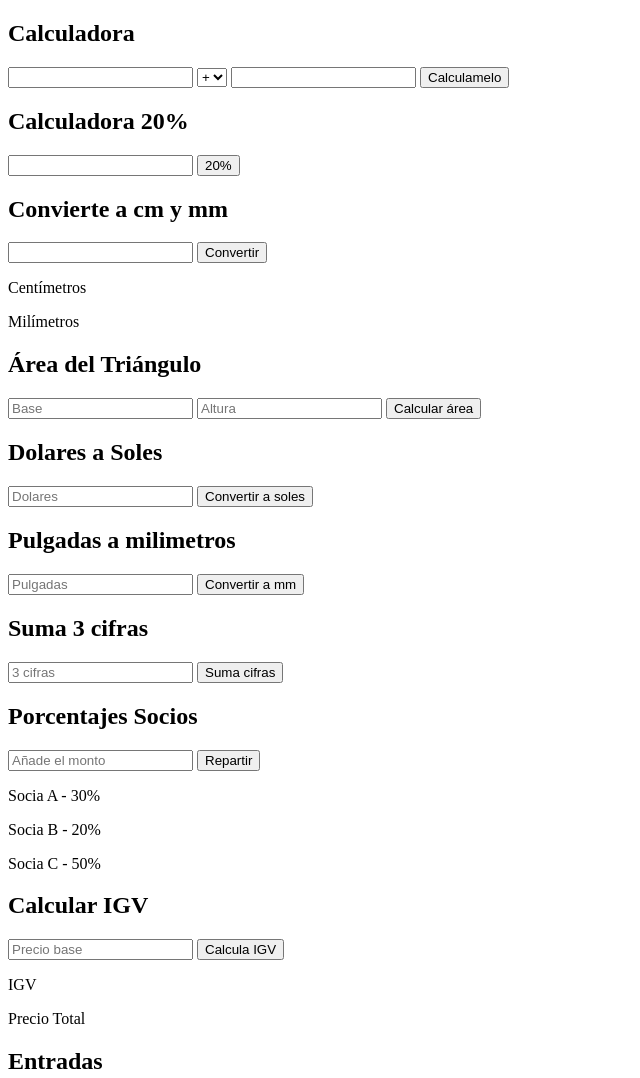
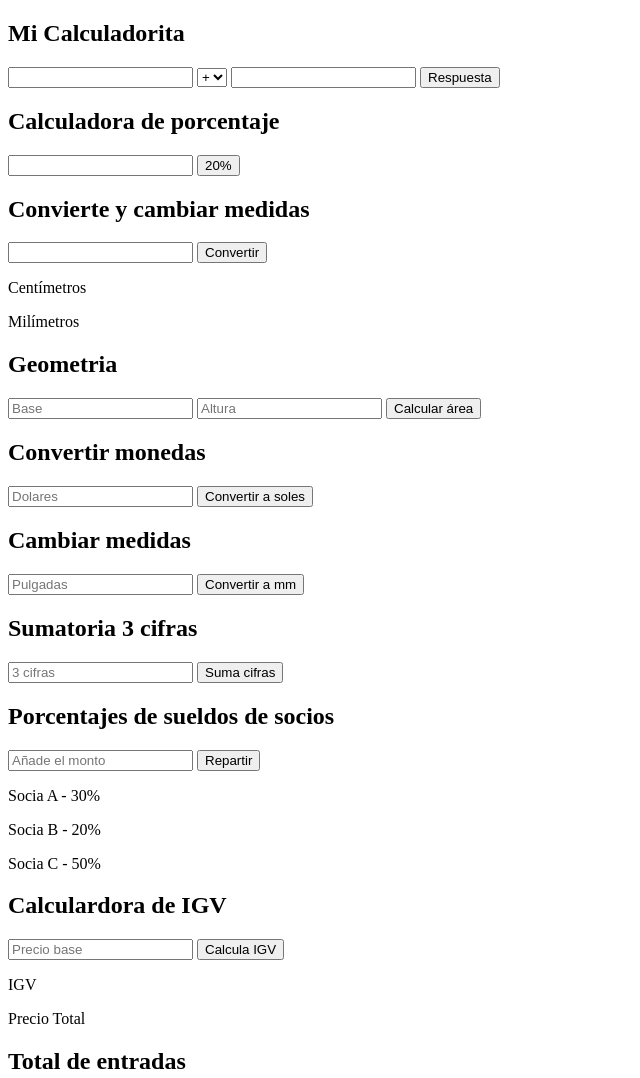
Before and after one commit to Jeleyka15/javascript_, a plain HTML site: page reto13.html in a window 1280 px wide. Shown: the top 1078 px of the page, without its empty margins (0-640 px from the left). Drawn offline with Linux system fonts and the light colour scheme.

Commit message:
cambien mis nombres
xd

```diff
--- a/reto13.html
+++ b/reto13.html
@@ -9,7 +9,7 @@
 </head>
 <body>
     <section>
-        <h1>Calculadora</h1>
+        <h1>Mi Calculadorita</h1>
         <form action="">
             <input id="valor1" type="number">
             <select id="selector" name="select">
@@ -19,13 +19,13 @@
                 <option value="division">/</option>
             </select>
             <input id="valor2" type="number">
-            <input type="button" id="btn_calculator" value="Calculamelo" onclick="calculamelo();"></input>
+            <input type="button" id="btn_calculator" value="Respuesta" onclick="(calculamelo);"></input>
             <div id="resultado1"></div>
         </form>
     </section>
 
     <section>
-        <h1>Calculadora 20%</h1>
+        <h1>Calculadora de porcentaje</h1>
         <form action="">
             <input id="valor20" type="number">
 
@@ -35,7 +35,7 @@
     </section>
 
     <section>
-        <h1>Convierte a cm y mm</h1>
+        <h1>Convierte y cambiar medidas</h1>
         <form action="">
             <input id="valormm" type="number">
 
@@ -48,7 +48,7 @@
     </section>
 
     <section>
-        <h1>Área del Triángulo</h1>
+        <h1>Geometria</h1>
         <form action="">
             <input id="valor_b" type="number" placeholder="Base">
             <input id="valor_h" type="number" placeholder="Altura">
@@ -58,7 +58,7 @@
     </section>
 
     <section>
-        <h1>Dolares a Soles</h1>
+        <h1>Convertir monedas</h1>
         <form action="">
             <input id="valor_dolar" type="number" placeholder="Dolares">
             <input type="button" id="btn_soles" value="Convertir a soles" onclick="soles();"></input>
@@ -67,7 +67,7 @@
     </section>
 
     <section>
-        <h1>Pulgadas a milimetros</h1>
+        <h1>Cambiar medidas</h1>
         <form action="">
             <input id="valor_pulgadas" type="number" placeholder="Pulgadas">
             <input type="button" id="btn_pulgadas" value="Convertir a mm" onclick="pulgadas();">
@@ -76,7 +76,7 @@
     </section>
 
     <section>
-        <h1>Suma 3 cifras</h1>
+        <h1>Sumatoria 3 cifras</h1>
         <form action="">
             <input id="valor_cifras" type="text" placeholder="3 cifras" maxlength="3" minlength="3">
             <input type="button" id="3 cifras" value="Suma cifras" onclick="cifras();">
@@ -85,7 +85,7 @@
     </section>
 
     <section>
-        <h1>Porcentajes Socios</h1>
+        <h1>Porcentajes de sueldos de socios</h1>
         <input type="number" id="socios" placeholder="Añade el monto">
         <input type="button" id="btn-socios" value="Repartir" onclick="repartija();">
         <p>Socia A - 30%</p>
@@ -97,7 +97,7 @@
     </section>
 
     <section>
-        <h1>Calcular IGV</h1>
+        <h1>Calculardora de IGV</h1>
         <form action="">
             <input id="costo" type="number" placeholder="Precio base">
             <input type="button" id="btn-igv" value="Calcula IGV" onclick="igv();">
@@ -109,7 +109,7 @@
     </section>
 
     <section>
-        <h1>Entradas</h1>
+        <h1>Total de entradas</h1>
         <form action="">
             <label for="">N° Entradas Generales</label>
             <input id="generales" type="number" placeholder="Entradas Generales">
```
Also changed, not shown: img/favicon-16x16.png, 1 other file.
